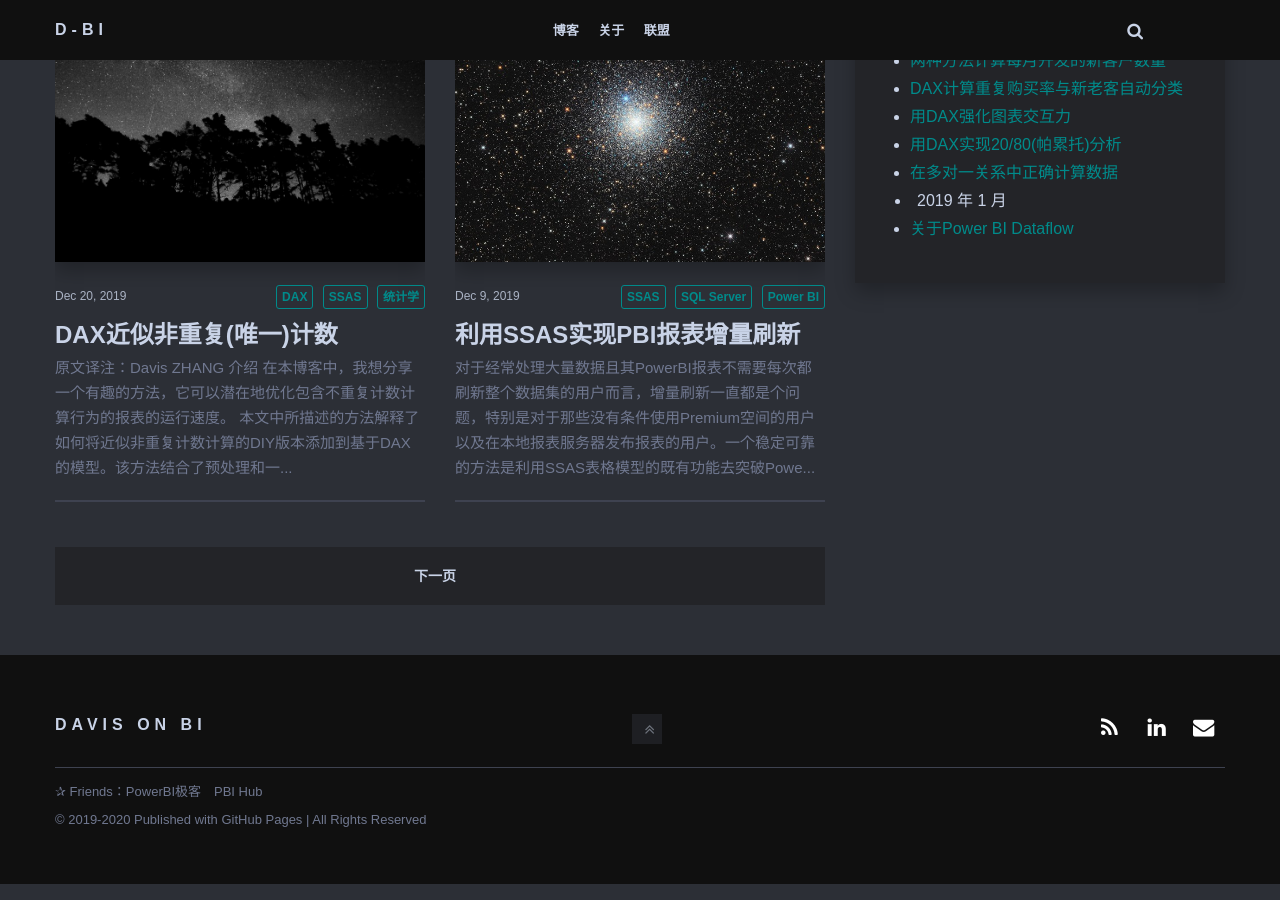
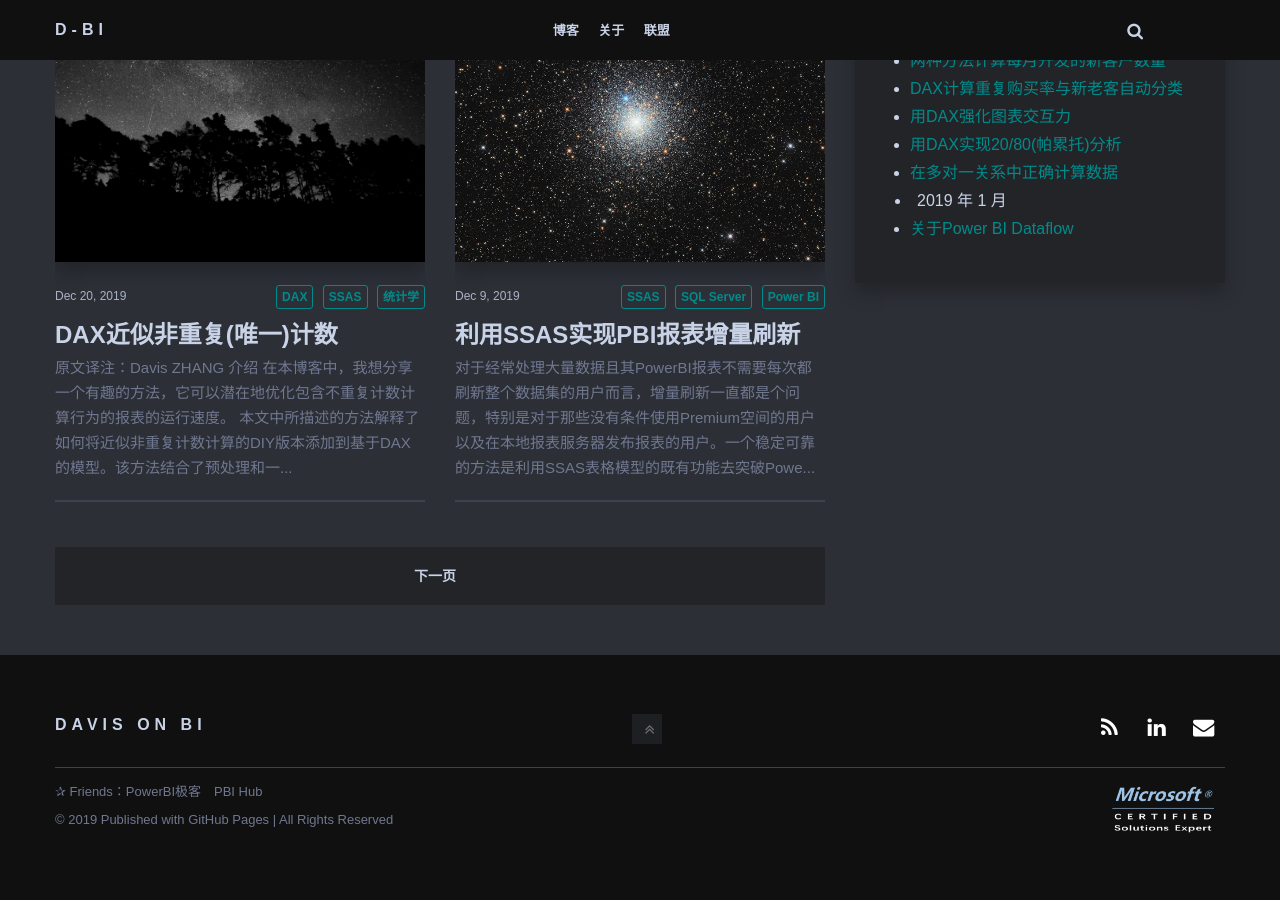
Before and after one commit to D-BI-TECH/D-BI-TECH.github.io, a Jekyll site: the page built from index.html, in a window 1280 px wide and 900 px high, scrolled down 2470 px. Built offline with Jekyll 4.4.1, drawn with Linux system fonts in a browser that asks for light colours; nearby versions of some CDN libraries; the list of posts is cut into pages by our own code; comment, search, counter and statistics services are not loaded.

Commit message:
Add files via upload

```diff
--- a/_includes/footer.html
+++ b/_includes/footer.html
@@ -42,13 +42,29 @@
                     {% endif %}
                     </div>
                 </div>
+            </div>
+        </div>
+        <div class="row" >
+            <div class="col col-9">
                 <div class="footer-bottom">
                     <div class="copyright">
-                <p>&#10032; Friends：<a href="https://www.powerbigeek.com/">PowerBI极客</a>&ensp;&ensp;<a href="https://pbihub.cn/">PBI Hub</a><br />&copy; 2019-{{site.time | date: '%Y'}} Published with<a href="https://pages.github.com/"> GitHub Pages </a>| All Rights Reserved
+                    <p>&#10032; Friends：<a href="https://www.powerbigeek.com/">PowerBI极客</a>&ensp;&ensp;<a href="https://pbihub.cn/">PBI Hub</a><br />&copy; 2019 Published with<a href="https://pages.github.com/"> GitHub Pages </a>
+                    <span>| All Rights Reserved</span>
                     </p>
                     </div>
-
-
+                </div>
+            </div>
+            <div class="col col-3 fadeshow">
+                <div class="row">
+                <div class="col col-6">
+                    <p></p>
+                </div>
+                <div class="col col-6">
+                    <span>
+                        <img src="{{site.baseurl}}/img/cert.png" style="margin-left:7px;" width="85%" >
+                    </span>
+                </div>
+                </div>
             </div>
         </div>
     </div>
```
Lines whose indentation alone changed are shown as unchanged.
